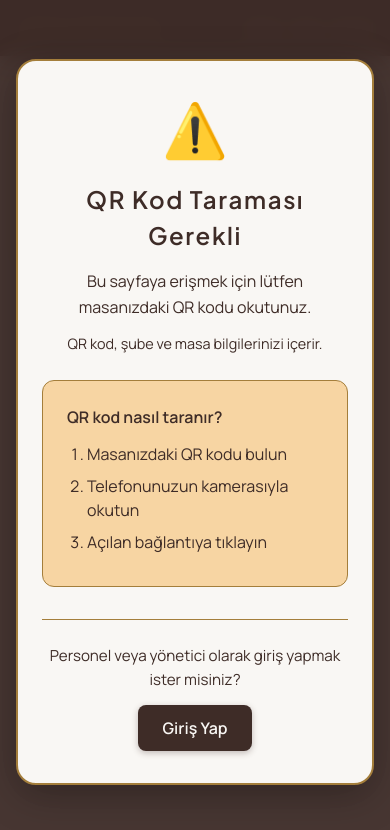
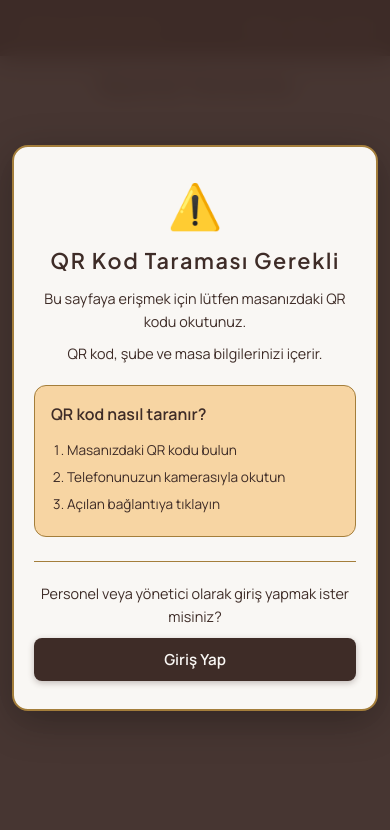
Before and after one commit to ulassahin-ist/aktug-chocolate, a Vue app in the folder frontend/: page /checkout in a window 390 px wide. Shown: the top 830 px of the page. Built offline with nearby package versions, Linux system fonts and the light colour scheme.

Commit message:
UI fixes

```diff
--- a/frontend/src/components/QRGuard.vue
+++ b/frontend/src/components/QRGuard.vue
@@ -49,7 +49,7 @@ const hasValidTable = computed(() => {
   return tableId.value != null && tableId.value > 0;
 });
 
-// ✅ FIXED: Check current route path instead of meta
+// Check current route path
 const requiresTable = computed(() => {
   // List of routes that require tableId
   const protectedRoutes = ["/", "/menu", "/checkout"];
@@ -99,7 +99,8 @@ const goToLogin = () => {
   display: flex;
   align-items: center;
   justify-content: center;
-  padding: 1rem;
+  padding: 1.5rem;
+  overflow-y: auto;
 }
 
 .warning-card {
@@ -107,10 +108,13 @@ const goToLogin = () => {
   border-radius: 20px;
   padding: 2.5rem;
   max-width: 500px;
+  width: 100%;
   text-align: center;
   box-shadow: 0 10px 40px rgba(0, 0, 0, 0.3);
   border: 2px solid var(--gold2);
   animation: slideUp 0.4s ease;
+  max-height: 90vh;
+  overflow-y: auto;
 }
 
 @keyframes slideUp {
@@ -144,6 +148,7 @@ const goToLogin = () => {
   color: var(--espresso);
   margin-bottom: 1rem;
   font-size: 1.8rem;
+  line-height: 1.3;
 }
 
 .warning-card p {
@@ -170,15 +175,18 @@ const goToLogin = () => {
 .info-box p {
   margin-bottom: 0.75rem;
   color: var(--espresso);
+  font-weight: 600;
 }
 
 .info-box ol {
   margin: 0.75rem 0 0 1.25rem;
   color: var(--espresso);
+  padding-left: 0.5rem;
 }
 
 .info-box li {
   margin: 0.5rem 0;
+  line-height: 1.5;
 }
 
 .login-prompt {
@@ -191,6 +199,7 @@ const goToLogin = () => {
   color: var(--espresso);
   font-size: 0.95rem;
   margin-bottom: 1rem;
+  line-height: 1.5;
 }
 
 .login-btn {
@@ -203,18 +212,29 @@ const goToLogin = () => {
   font-weight: 600;
   transition: 0.2s;
   box-shadow: 0 2px 6px rgba(62, 44, 39, 0.3);
+  font-size: 1rem;
 }
 
 .login-btn:hover {
   background: var(--gold2);
   color: var(--espresso);
   box-shadow: 0 3px 8px rgba(164, 126, 59, 0.45);
+  transform: translateY(-2px);
+}
+
+.login-btn:active {
+  transform: translateY(0);
 }
 
 .debug-info {
   margin-top: 2rem;
   padding-top: 1.5rem;
   border-top: 1px solid var(--gold2);
+}
+
+.debug-info p {
+  margin-bottom: 0.75rem;
+  color: rgba(62, 44, 39, 0.7);
 }
 
 .bypass-btn {
@@ -225,17 +245,32 @@ const goToLogin = () => {
   border-radius: 8px;
   cursor: pointer;
   font-weight: 600;
-  margin-top: 0.75rem;
   transition: 0.2s;
+  font-size: 1rem;
 }
 
 .bypass-btn:hover {
   background: var(--gold2);
+  transform: translateY(-2px);
+  box-shadow: 0 3px 8px rgba(164, 126, 59, 0.45);
 }
 
-@media (max-width: 600px) {
+.bypass-btn:active {
+  transform: translateY(0);
+}
+
+/* Mobile responsive */
+@media (max-width: 768px) {
+  .qr-warning-overlay {
+    padding: 1rem;
+    align-items: flex-start;
+    padding-top: 2rem;
+  }
+
   .warning-card {
     padding: 2rem 1.5rem;
+    max-height: calc(100vh - 4rem);
+    margin: auto 0;
   }
 
   .warning-icon {
@@ -245,5 +280,125 @@ const goToLogin = () => {
   .warning-card h2 {
     font-size: 1.5rem;
   }
+
+  .warning-card p {
+    font-size: 0.95rem;
+  }
+
+  .info-box {
+    padding: 1.25rem;
+  }
+
+  .info-box ol {
+    margin-left: 1rem;
+    padding-left: 0.25rem;
+  }
+
+  .info-box li {
+    font-size: 0.9rem;
+  }
+}
+
+@media (max-width: 480px) {
+  .qr-warning-overlay {
+    padding: 0.75rem;
+    padding-top: 1.5rem;
+  }
+
+  .warning-card {
+    padding: 1.75rem 1.25rem;
+    border-radius: 16px;
+    padding-bottom: calc(1.75rem + env(safe-area-inset-bottom, 20px));
+  }
+
+  .warning-icon {
+    font-size: 2.5rem;
+    margin-bottom: 0.75rem;
+  }
+
+  .warning-card h2 {
+    font-size: 1.35rem;
+    margin-bottom: 0.75rem;
+  }
+
+  .warning-card p {
+    font-size: 0.9rem;
+    margin-bottom: 0.6rem;
+  }
+
+  .sub-text {
+    font-size: 0.85rem;
+    margin-bottom: 1.25rem;
+  }
+
+  .info-box {
+    padding: 1rem;
+    margin: 1.25rem 0;
+  }
+
+  .info-box p {
+    font-size: 0.9rem;
+  }
+
+  .info-box ol {
+    margin-left: 0.75rem;
+  }
+
+  .info-box li {
+    font-size: 0.85rem;
+    margin: 0.4rem 0;
+  }
+
+  .login-prompt,
+  .debug-info {
+    margin-top: 1.5rem;
+    padding-top: 1.25rem;
+  }
+
+  .prompt-text {
+    font-size: 0.9rem;
+    margin-bottom: 0.875rem;
+  }
+
+  .login-btn,
+  .bypass-btn {
+    padding: 0.7rem 1.25rem;
+    font-size: 0.95rem;
+    width: 100%;
+  }
+}
+
+/* Landscape mobile fix */
+@media (max-height: 600px) and (orientation: landscape) {
+  .qr-warning-overlay {
+    align-items: flex-start;
+    padding-top: 1rem;
+  }
+
+  .warning-card {
+    max-height: calc(100vh - 2rem);
+    padding: 1.5rem 1.25rem;
+  }
+
+  .warning-icon {
+    font-size: 2rem;
+    margin-bottom: 0.5rem;
+  }
+
+  .warning-card h2 {
+    font-size: 1.3rem;
+    margin-bottom: 0.5rem;
+  }
+
+  .info-box {
+    padding: 1rem;
+    margin: 1rem 0;
+  }
+
+  .login-prompt,
+  .debug-info {
+    margin-top: 1rem;
+    padding-top: 1rem;
+  }
 }
 </style>
--- a/frontend/src/pages/Checkout.vue
+++ b/frontend/src/pages/Checkout.vue
@@ -35,14 +35,19 @@
 
       <!-- FORM -->
       <div class="form-box">
-        <!-- Table Display Only -->
-        <input type="text" value="Masa tableId.value " disabled />
+        <!-- Table Display -->
+        <div class="table-info">
+          <label>Masa Numarası</label>
+          <input type="text" :value="`Masa ${tableId}`" disabled />
+        </div>
 
+        <div class="notes-field">
           <label>Not (isteğe bağlı)</label>
           <textarea
             v-model="notes"
             placeholder="Örn: Fındık olmasın, çatal gönder..."
           ></textarea>
+        </div>
 
         <button class="checkout-btn" @click="submitOrder" :disabled="loading">
           {{ loading ? "Gönderiliyor..." : "Siparişi Gönder" }}
@@ -70,7 +75,7 @@ const {
   clearBasket,
   formatPrice,
 } = useGlobal();
-console.log("Table ID:", tableId.value);
+
 const format = (v) => formatPrice(v);
 
 const notes = ref("");
@@ -133,37 +138,45 @@ const submitOrder = async () => {
   padding: 2rem 1.5rem;
   font-family: "Poppins", sans-serif;
   background: var(--cream);
-  height: calc(100dvh - var(--scroll-offset)); /* ✅ Changed */
+  height: calc(100dvh - var(--scroll-offset));
   color: var(--espresso);
   max-width: 1500px;
   overflow: hidden;
-  position: relative;
-  padding-bottom: calc(2rem + env(safe-area-inset-bottom, 0px)); /* ✅ Added */
+  display: flex;
+  flex-direction: column;
 }
+
 .title {
   text-align: center;
   font-size: 2.2rem;
   margin-bottom: 1.5rem;
+  color: var(--espresso);
+  flex-shrink: 0;
 }
 
-/* ✅ Empty state */
+/* Empty state */
 .empty-box {
   text-align: center;
-  background: var(--cream);
+  background: white;
   border-radius: 16px;
-  padding: 2rem;
+  padding: 3rem 2rem;
   box-shadow: 0 5px 15px rgba(62, 44, 39, 0.12);
   border: 1px solid var(--gold2);
   max-width: 400px;
-  margin: auto;
+  margin: 2rem auto;
+}
+
+.empty-box p {
+  font-size: 1.1rem;
+  color: var(--espresso);
+  margin-bottom: 1.5rem;
 }
 
 .back-btn {
   display: inline-block;
-  margin-top: 1rem;
   background: var(--gold);
-  color: var(--espresso);
-  padding: 0.6rem 1.2rem;
+  color: white;
+  padding: 0.75rem 1.5rem;
   border-radius: 8px;
   text-decoration: none;
   font-weight: 600;
@@ -176,58 +189,64 @@ const submitOrder = async () => {
   box-shadow: 0 3px 8px rgba(164, 126, 59, 0.45);
 }
 
-/* ✅ Main Checkout Grid */
+/* Main Checkout Grid */
 .checkout-wrapper {
-  display: flex;
-  gap: 36px;
-  align-items: flex-start;
+  display: grid;
+  grid-template-columns: 1fr 1fr;
+  gap: 2rem;
+  align-items: stretch;
   width: 100%;
-  max-height: 100%;
+  flex: 1;
   overflow: hidden;
-  position: relative;
+  min-height: 0;
 }
 
-/* ✅ Summary Box */
+/* Summary Box */
 .summary-box {
   background: white;
   border-radius: 16px;
   padding: 1.5rem;
   box-shadow: 0 4px 12px rgba(62, 44, 39, 0.1);
   border: 1px solid var(--gold2);
-  position: relative;
-  box-sizing: border-box;
-  padding-bottom: 70px;
-  width: 40%;
   display: flex;
   flex-direction: column;
+  height: 100%;
+  overflow: hidden;
 }
 
 .summary-box h2 {
+  margin: 0;
   margin-bottom: 1rem;
   color: var(--espresso);
   text-align: center;
-  border-bottom: 1px solid var(--highlight);
+  padding-bottom: 0.75rem;
+  border-bottom: 2px solid var(--highlight);
+  flex-shrink: 0;
 }
 
 .scroll-wrapper {
-  max-height: 400px;
+  flex: 1;
   overflow-y: auto;
-  padding-bottom: 30px;
+  padding-right: 0.5rem;
+  margin-bottom: 0;
+  min-height: 0;
+  -webkit-overflow-scrolling: touch;
 }
 
 .item-row {
   display: flex;
   align-items: center;
-  justify-content: space-between;
-  margin-bottom: 0.9rem;
+  gap: 0.75rem;
+  padding: 0.75rem 0;
+  border-bottom: 1px solid var(--highlight);
 }
 
 .thumb {
-  width: 55px;
-  height: 55px;
+  width: 60px;
+  height: 60px;
+  min-width: 60px;
   border-radius: 10px;
   object-fit: cover;
-  margin-right: 10px;
   box-shadow: 0 2px 6px rgba(62, 44, 39, 0.2);
 }
 
@@ -235,39 +254,43 @@ const submitOrder = async () => {
   flex: 1;
   display: flex;
   flex-direction: column;
+  gap: 0.25rem;
+  min-width: 0;
 }
 
 .name {
   font-weight: 600;
   color: var(--espresso);
+  overflow: hidden;
+  text-overflow: ellipsis;
+  white-space: nowrap;
 }
 
 .qty {
-  font-size: 0.9rem;
+  font-size: 0.85rem;
   color: rgba(62, 44, 39, 0.7);
 }
 
 .price {
   font-weight: bold;
   color: var(--espresso);
+  white-space: nowrap;
 }
 
-/* ✅ Total line */
+/* Total line */
 .total-line {
-  position: absolute;
-  bottom: 10px;
-  border-top: 1px solid var(--highlight);
+  flex-shrink: 0;
   background: white;
-  width: calc(100% - 48px);
+  border-top: 2px solid var(--highlight);
+  padding: 1rem 0;
   margin-top: 1rem;
-  padding-top: 0.8rem;
   display: flex;
   justify-content: space-between;
-  font-size: 1.15rem;
+  font-size: 1.2rem;
   color: var(--espresso);
 }
 
-/* ✅ Form Box */
+/* Form Box */
 .form-box {
   background: white;
   border-radius: 16px;
@@ -276,8 +299,22 @@ const submitOrder = async () => {
   border: 1px solid var(--gold2);
   display: flex;
   flex-direction: column;
-  gap: 0.8rem;
-  width: 60%;
+  gap: 1.25rem;
+  height: fit-content;
+  max-height: 100%;
+}
+
+.table-info,
+.notes-field {
+  display: flex;
+  flex-direction: column;
+  gap: 0.5rem;
+}
+
+label {
+  font-weight: 600;
+  color: var(--espresso);
+  font-size: 0.95rem;
 }
 
 input,
@@ -285,23 +322,31 @@ textarea {
   width: 100%;
   border-radius: 8px;
   border: 1px solid var(--gold2);
-  padding: 0.7rem;
+  padding: 0.75rem;
   font-size: 1rem;
   font-family: inherit;
   outline: none;
   background: var(--cream);
   color: var(--espresso);
+  transition: border-color 0.2s, box-shadow 0.2s;
+}
+
+input:disabled {
+  background: var(--highlight);
+  cursor: not-allowed;
+  opacity: 0.7;
 }
 
 input:focus,
 textarea:focus {
   border-color: var(--gold);
-  box-shadow: 0 0 4px rgba(201, 162, 39, 0.4);
+  box-shadow: 0 0 0 3px rgba(201, 162, 39, 0.15);
 }
 
 textarea {
-  min-height: 80px;
-  resize: none;
+  min-height: 100px;
+  resize: vertical;
+  font-family: inherit;
 }
 
 /* Checkout button */
@@ -309,14 +354,14 @@ textarea {
   background: var(--gold);
   color: white;
   border: none;
-  padding: 0.9rem;
+  padding: 1rem;
   border-radius: 10px;
   font-size: 1.1rem;
   cursor: pointer;
-  margin-top: 5px;
-  transition: background 0.2s, box-shadow 0.2s;
+  transition: all 0.2s;
   font-weight: 600;
   box-shadow: 0 3px 10px rgba(201, 162, 39, 0.45);
+  margin-top: 0.5rem;
 }
 
 .checkout-btn:disabled {
@@ -329,46 +374,115 @@ textarea {
 .checkout-btn:hover:not(:disabled) {
   background: var(--gold2);
   box-shadow: 0 4px 12px rgba(164, 126, 59, 0.5);
+  transform: translateY(-2px);
 }
 
-/* ✅ Mobile responsive */
-@media (max-width: 700px) {
-  .title {
-    text-align: center;
-    font-size: 1.6rem;
-    margin-bottom: 0.5rem;
+.checkout-btn:active:not(:disabled) {
+  transform: translateY(0);
 }
+
+/* Mobile responsive */
+@media (max-width: 900px) {
   .checkout-container {
     padding: 1rem;
+    padding-bottom: calc(1rem + env(safe-area-inset-bottom, 20px));
     height: calc(100dvh - var(--scroll-offset));
-    padding-bottom: calc(1rem + env(safe-area-inset-bottom, 20px));
+  }
+
+  .title {
+    font-size: 1.75rem;
+    margin-bottom: 1rem;
   }
 
   .checkout-wrapper {
-    flex-direction: column;
-    gap: 8px;
+    grid-template-columns: 1fr;
+    gap: 1.25rem;
+    overflow-y: auto;
+    -webkit-overflow-scrolling: touch;
   }
 
   .summary-box {
-    width: 100%;
-    max-height: 40vh;
-    flex-grow: 1;
-  }
-  .form-box {
-    width: 100%;
+    height: auto;
+    min-height: 200px;
+    max-height: none;
   }
 
   .scroll-wrapper {
-    max-height: calc(50vh - 120px);
-    -webkit-overflow-scrolling: touch;
+    max-height: 40vh;
+  }
+
+  .form-box {
+    position: sticky;
+    bottom: 0;
+  }
+
+  .thumb {
+    width: 50px;
+    height: 50px;
+    min-width: 50px;
+  }
+
+  .name {
+    font-size: 0.9rem;
+  }
+
+  .qty,
+  .price {
+    font-size: 0.85rem;
+  }
+
+  .total-line {
+    font-size: 1.1rem;
+    padding: 0.75rem 0;
+  }
+
+  .form-box {
+    padding: 1.25rem;
+  }
+
+  textarea {
+    min-height: 80px;
+  }
+
+  .checkout-btn {
+    padding: 0.875rem;
+    font-size: 1rem;
+  }
+
+  .empty-box {
+    padding: 2rem 1.5rem;
+    margin: 1rem auto;
+  }
+}
+
+@media (max-width: 400px) {
+  .checkout-container {
+    padding: 0.75rem;
+    padding-bottom: calc(0.75rem + env(safe-area-inset-bottom, 20px));
+  }
+
+  .title {
+    font-size: 1.5rem;
+  }
+
+  .checkout-wrapper {
+    gap: 1rem;
+  }
+
+  .thumb {
+    width: 45px;
+    height: 45px;
+    min-width: 45px;
   }
 
   .summary-box,
   .form-box {
-    padding: 1.2rem;
+    padding: 1rem;
   }
+
   .total-line {
-    width: calc(100% - 37px);
+    padding: 0.6rem 0;
+    font-size: 1rem;
   }
 }
 </style>
```
Also changed, not shown: frontend/src/style.css (+10 -4 lines). Lines whose indentation alone changed are shown as unchanged.
